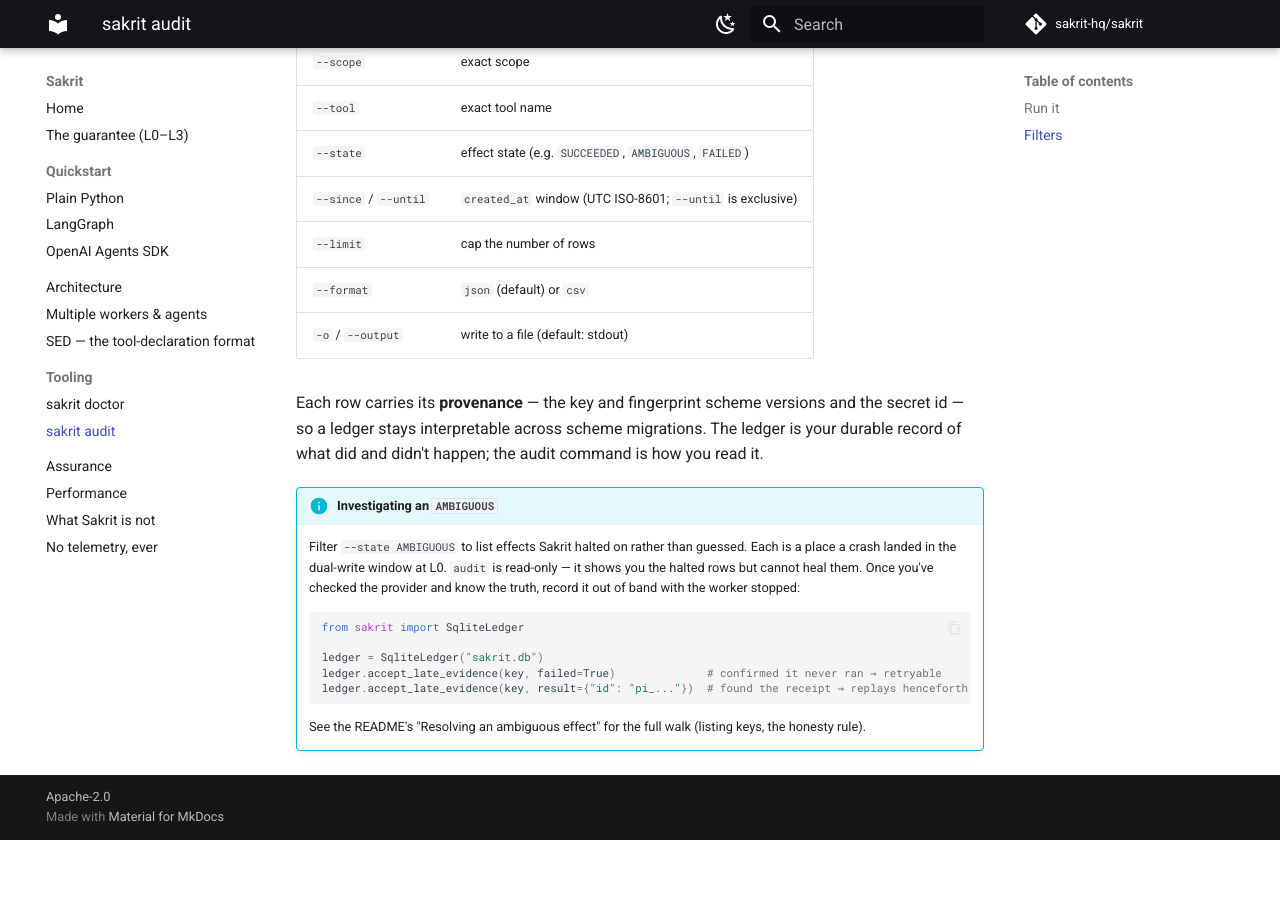
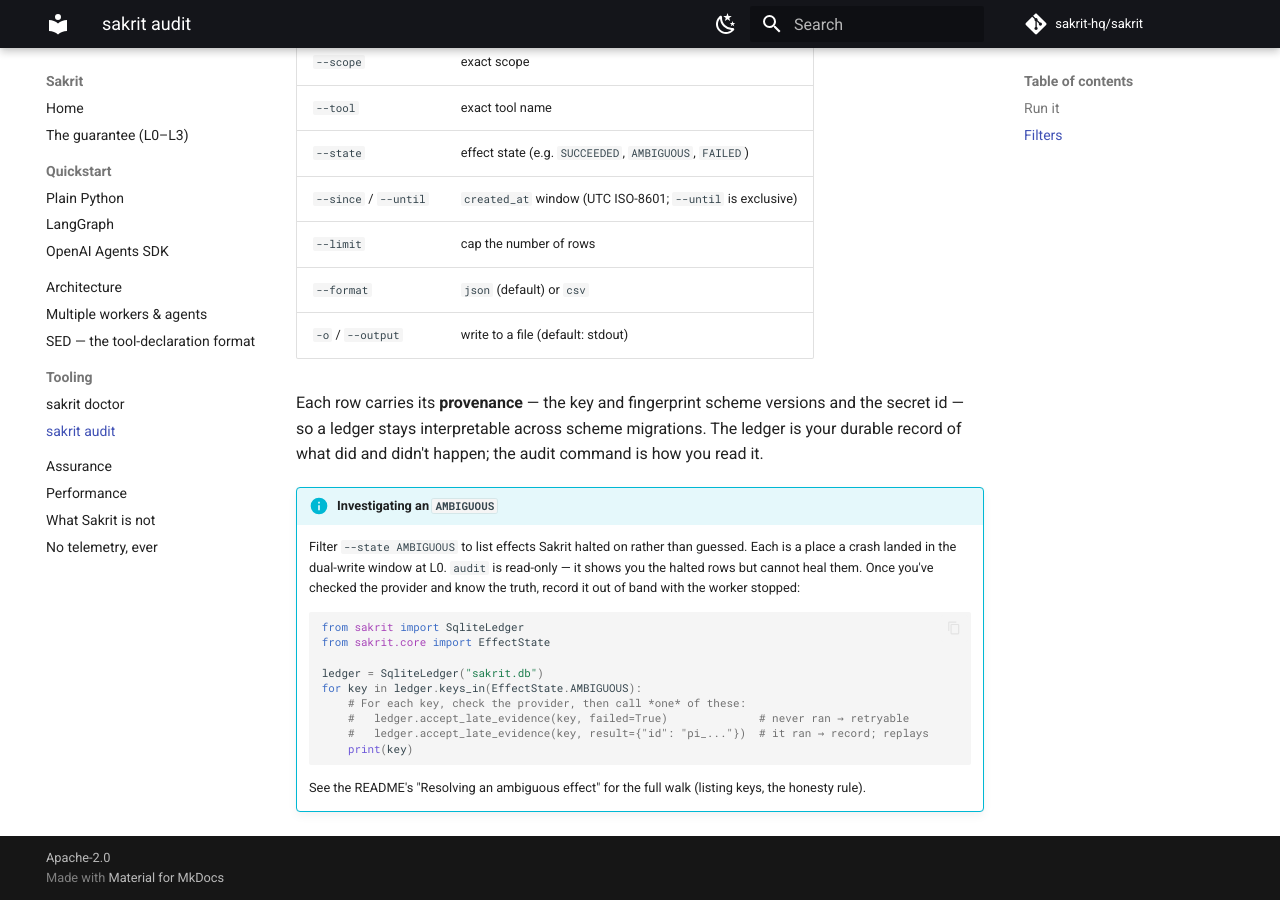
Before and after one commit to sakrit-hq/sakrit, an MkDocs documentation site: the page built from docs-site/audit.md, in a window 1280 px wide and 900 px high, scrolled down 535 px. Built offline with MkDocs 1.6.1 and Material for MkDocs 9.7.7, drawn with Linux system fonts in a browser that asks for light colours; comment, search, counter and statistics services are not loaded; before the commit the page ends 1375 px from its top, so only the background shows below that.

Commit message:
docs(g11): make the ambiguity-resolution snippets paste-safe
Fable spot-verify footnote: the README "Resolving an ambiguous effect" snippet used an
undefined `some_key`, so a literal copy-paste would NameError — an ironic copy-paste trap in
the very section G-11 added to escape one (harmless: it fails before touching the ledger).

Turn the two accept_late_evidence calls into commented per-key templates keyed on the real
loop variable `key`, so a verbatim paste runs only the harmless key-listing (no NameError, no
accidental double-resolve) while still showing both honest options. Applied the same shape to
the docs-site/audit.md admonition for consistency. Verified: the README block runs verbatim
against a seeded AMBIGUOUS ledger and lists the key cleanly.

Docs only; no behavior change.

Co-Authored-By: Claude Opus 4.8 <noreply@anthropic.com>

````diff
--- a/docs-site/audit.md
+++ b/docs-site/audit.md
@@ -37,10 +37,14 @@ didn't happen; the audit command is how you read it.
 
     ```python
     from sakrit import SqliteLedger
+    from sakrit.core import EffectState
 
     ledger = SqliteLedger("sakrit.db")
-    ledger.accept_late_evidence(key, failed=True)              # confirmed it never ran → retryable
-    ledger.accept_late_evidence(key, result={"id": "pi_..."})  # found the receipt → replays henceforth
+    for key in ledger.keys_in(EffectState.AMBIGUOUS):
+        # For each key, check the provider, then call *one* of these:
+        #   ledger.accept_late_evidence(key, failed=True)              # never ran → retryable
+        #   ledger.accept_late_evidence(key, result={"id": "pi_..."})  # it ran → record; replays
+        print(key)
     ```
 
     See the README's "Resolving an ambiguous effect" for the full walk (listing keys, the honesty rule).
````
Also changed, not shown: README.md (+3 -5 lines).
